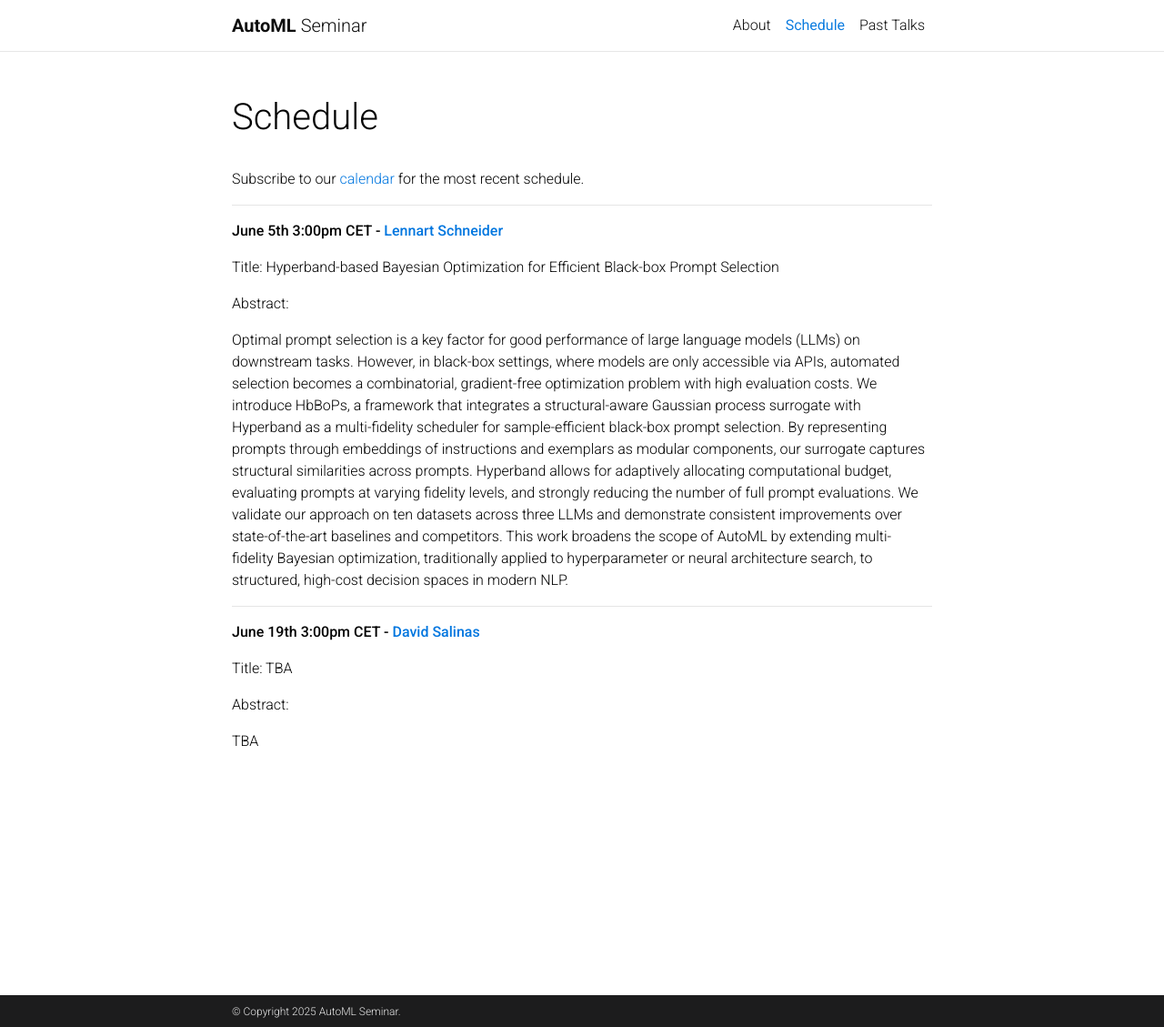
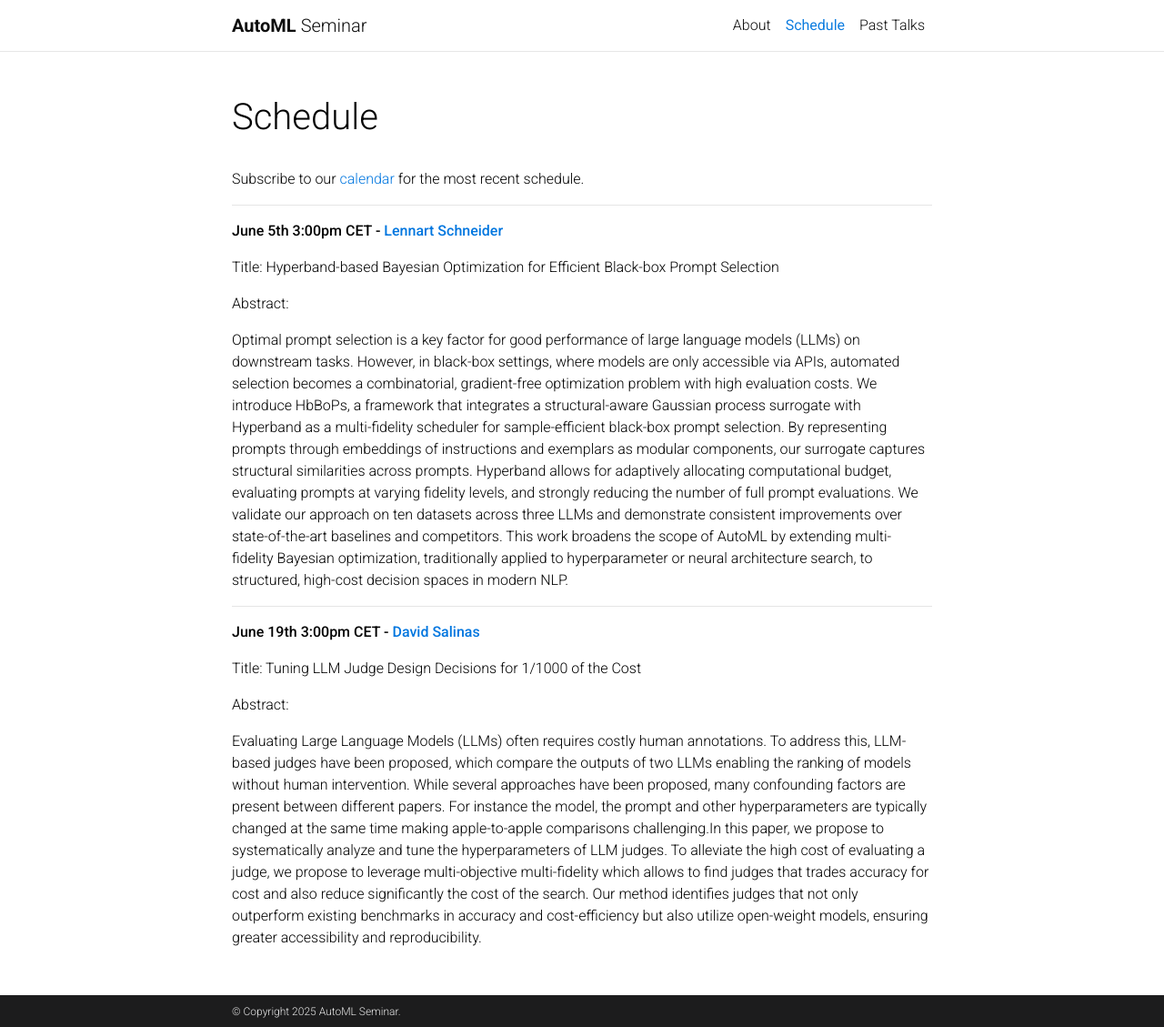
Before and after one commit to AutoML-Seminars/AutoML-Seminars.github.io, a Jekyll site: the page built from _pages/schedule.md, in a window 1280 px wide and 1129 px high. Shown: the whole window at 91% size. Built offline with Jekyll 4.4.1, drawn with Linux system fonts in a browser that asks for light colours; comment, search, counter and statistics services are not loaded; a style sheet for code colours, icons or effects is not loaded.

Commit message:
update schedule

```diff
--- a/_pages/schedule.md
+++ b/_pages/schedule.md
@@ -28,8 +28,8 @@ Optimal prompt selection is a key factor for good performance of large language
 
 **June 19th 3:00pm CET - [David Salinas](https://geoalgo.github.io/)**
 
-Title:  TBA
+Title:  Tuning LLM Judge Design Decisions for 1/1000 of the Cost
 
 Abstract:
 
-TBA
+Evaluating Large Language Models (LLMs) often requires costly human annotations. To address this, LLM-based judges have been proposed, which compare the outputs of two LLMs enabling the ranking of models without human intervention. While several approaches have been proposed, many confounding factors are present between different papers. For instance the model, the prompt and other hyperparameters are typically changed at the same time making apple-to-apple comparisons challenging.In this paper, we propose to systematically analyze and tune the hyperparameters of LLM judges. To alleviate the high cost of evaluating a judge, we propose to leverage multi-objective multi-fidelity which allows to find judges that trades accuracy for cost and also reduce significantly the cost of the search. Our method identifies judges that not only outperform existing benchmarks in accuracy and cost-efficiency but also utilize open-weight models, ensuring greater accessibility and reproducibility.
```
